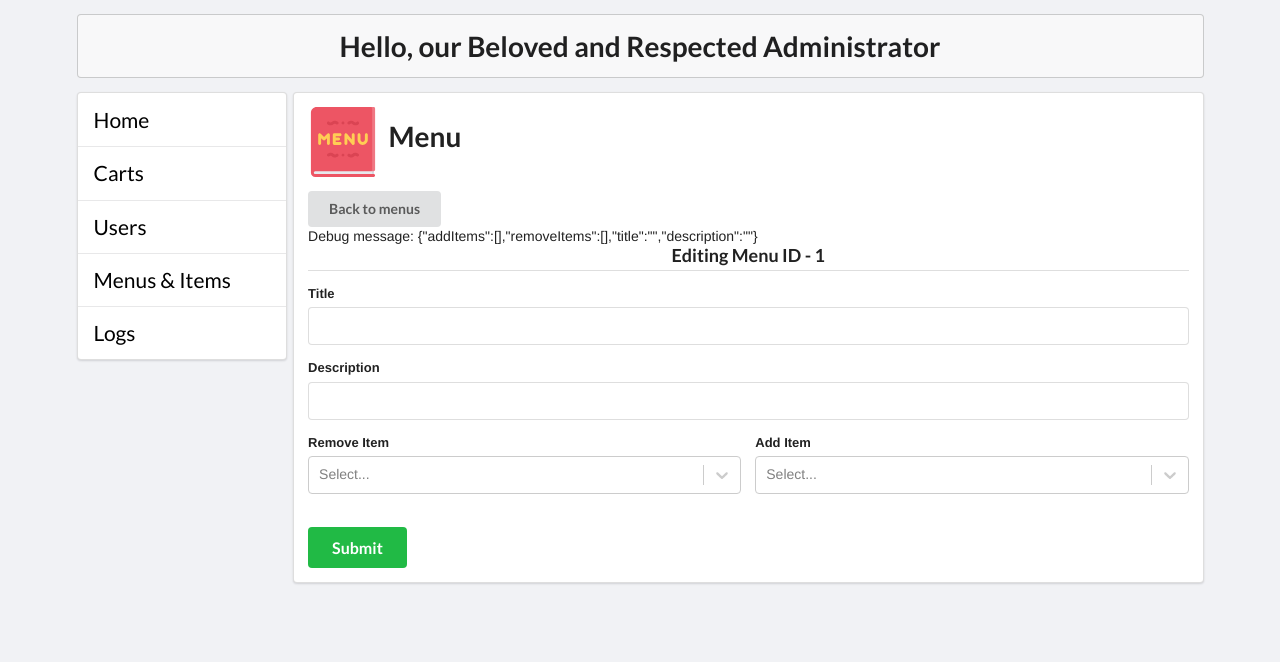
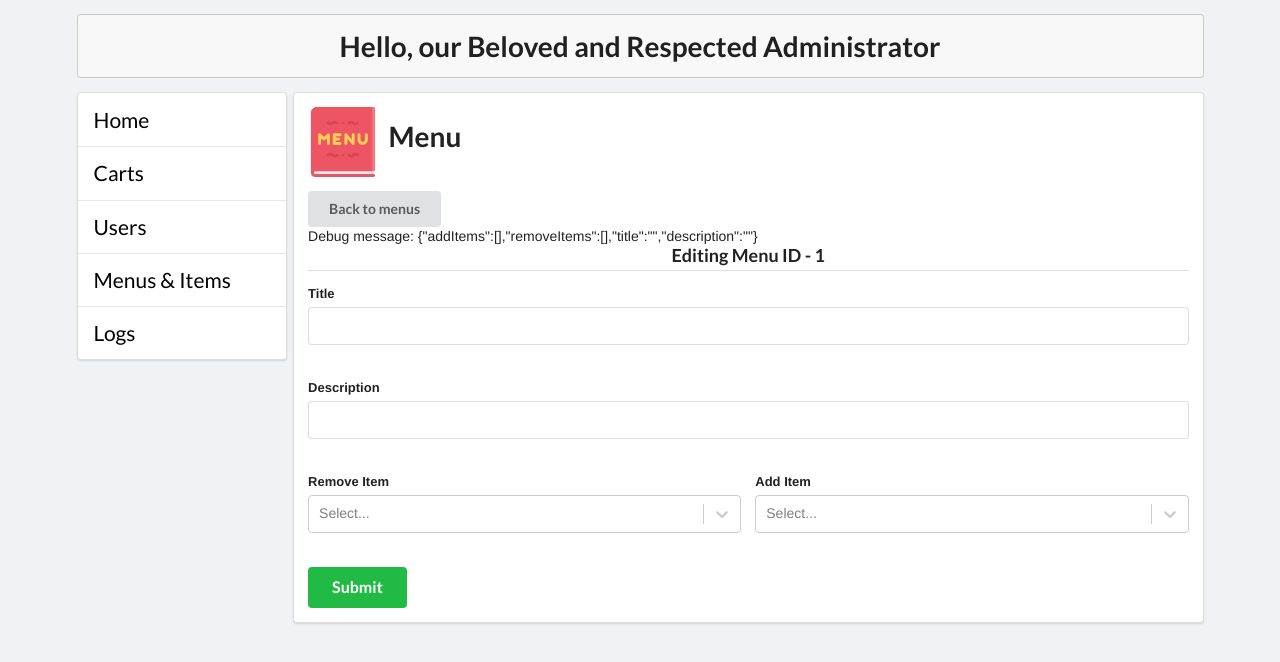
Before and after one commit to eknigge/AD320_Project, a React (Create React App) app in the folder front-end/hot-dog/: page /admin/menu/edit/1 in a window 1280 px wide. Shown: the top 662 px of the page. Built offline with nearby package versions, Linux system fonts and the light colour scheme; no server answers.

Commit message:
added validation for title and description

```diff
--- a/front-end/hot-dog/src/components/EditMenu.js
+++ b/front-end/hot-dog/src/components/EditMenu.js
@@ -7,7 +7,16 @@ import Error from './Error';
 import { Link } from 'react-router-dom';
 import Select from 'react-select';
 
-const validationSchema = Yup.object().shape();
+const validationSchema = Yup.object().shape({
+  title: Yup.string()
+    .min(1, 'Title cannot be less than 1 character')
+    .max(45, 'Title cannot have more than 45 characters')
+    .required('Title cannot be empty'),
+  description: Yup.string()
+    .min(1, 'Title cannot be less than 1 character')
+    .max(45, 'Title cannot have more than 45 characters')
+    .required('Title cannot be empty'),
+});
 
 class EditMenu extends React.Component {
   constructor(props) {
@@ -120,24 +129,32 @@ class EditMenu extends React.Component {
                     : 'Creating New Item'}
                 </h3>
 
-                <div className="field">
+                <div
+                  className={`field ${
+                    touched.title && errors.title ? `error` : null
+                  }`}
+                >
                   <label htmlFor="title">Title</label>
                   <Field as="input" type="text" name="title"></Field>
+                  <Error touched={touched.title} message={errors.title} />
                 </div>
-                <div className="field">
+                <div
+                  className={`field ${
+                    touched.description && errors.description ? `error` : null
+                  }`}
+                >
                   <label htmlFor="description">Description</label>
-                  <Field
-                    as="input"
-                    type="text"
-                    name="description"
-                    value={values.description}
-                  ></Field>
+                  <Field as="input" type="text" name="description"></Field>
+                  <Error
+                    touched={touched.description}
+                    message={errors.description}
+                  />
                 </div>
 
                 <div className="two fields">
                   <div
                     className={`field ${
-                      touched.menuID && errors.menuID ? `error` : null
+                      touched.removeItems && errors.removeItems ? `error` : null
                     }`}
                   >
                     <label>Remove Item</label>
@@ -154,7 +171,10 @@ class EditMenu extends React.Component {
                         );
                       }}
                     />
-                    <Error touched={touched.menuID} message={errors.menuID} />
+                    <Error
+                      touched={touched.removeItems}
+                      message={errors.removeItems}
+                    />
                   </div>
                   <div className="field">
                     <label>Add Item</label>
```
